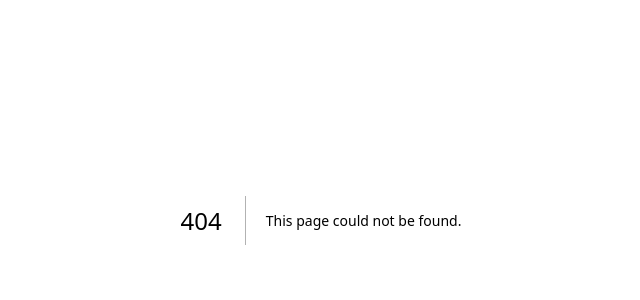
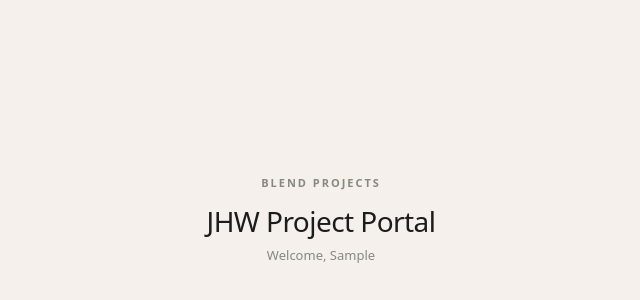
Before and after one commit to alexblend2025/blend-portal, a Next.js app: page /project/jhw in a window 1280 px wide. Before the commit this address had no page. Shown: the part 180-480 px from the top of the page, without its empty margins (319-959 px from the left). Built offline with nearby package versions, Linux system fonts and the light colour scheme; no server answers; sample sign-in values are in the browser's storage.

Commit message:
initial blend portal setup

```diff
--- a/app/layout.tsx
+++ b/app/layout.tsx
@@ -1,29 +1,22 @@
-import type { Metadata } from "next";
-import { Geist, Geist_Mono } from "next/font/google";
-import "./globals.css";
-
-const geistSans = Geist({
-  variable: "--font-geist-sans",
-  subsets: ["latin"],
-});
-
-const geistMono = Geist_Mono({
-  variable: "--font-geist-mono",
-  subsets: ["latin"],
-});
+import { ClerkProvider } from "@clerk/nextjs"
+import type { Metadata } from "next"
+import "./globals.css"
 
 export const metadata: Metadata = {
-  title: "Create Next App",
-  description: "Generated by create next app",
-};
+    title: "Blend Projects Portal",
+    description: "Client portal for Blend Projects",
+}
 
-export default function RootLayout({ children }: LayoutProps<"/">) {
-  return (
-    <html
-      lang="en"
-      className={`${geistSans.variable} ${geistMono.variable} h-full antialiased`}
-    >
-      <body className="min-h-full flex flex-col">{children}</body>
-    </html>
-  );
+export default function RootLayout({
+    children,
+}: {
+    children: React.ReactNode
+}) {
+    return (
+        <ClerkProvider>
+            <html lang="en">
+                <body>{children}</body>
+            </html>
+        </ClerkProvider>
+    )
 }
--- /dev/null
+++ b/app/project/jhw/page.tsx
@@ -0,0 +1,51 @@
+import { currentUser } from "@clerk/nextjs/server"
+import { redirect } from "next/navigation"
+
+export default async function JHWPage() {
+    const user = await currentUser()
+
+    if (!user) {
+        redirect("/sign-in")
+    }
+
+    return (
+        <div style={{
+            minHeight: "100vh",
+            background: "#F5F0EB",
+            fontFamily: "system-ui, sans-serif",
+            display: "flex",
+            alignItems: "center",
+            justifyContent: "center",
+        }}>
+            <div style={{
+                textAlign: "center",
+                color: "#1C1C1A",
+            }}>
+                <div style={{
+                    fontSize: 11,
+                    fontWeight: 600,
+                    letterSpacing: "0.18em",
+                    textTransform: "uppercase",
+                    color: "#888880",
+                    marginBottom: 8,
+                }}>
+                    BLEND PROJECTS
+                </div>
+                <h1 style={{
+                    fontSize: 28,
+                    fontWeight: 300,
+                    letterSpacing: "-0.02em",
+                    marginBottom: 4,
+                }}>
+                    JHW Project Portal
+                </h1>
+                <p style={{
+                    fontSize: 13,
+                    color: "#888880",
+                }}>
+                    Welcome, {user.firstName ?? user.emailAddresses[0].emailAddress}
+                </p>
+            </div>
+        </div>
+    )
+}
--- /dev/null
+++ b/app/sign-in/[[...sign-in]]/page.tsx
@@ -0,0 +1,16 @@
+import { SignIn } from "@clerk/nextjs"
+
+export default function SignInPage() {
+    return (
+        <div style={{
+            minHeight: "100vh",
+            background: "#F5F0EB",
+            fontFamily: "system-ui, sans-serif",
+            display: "flex",
+            alignItems: "center",
+            justifyContent: "center",
+        }}>
+            <SignIn />
+        </div>
+    )
+}
--- /dev/null
+++ b/middleware.ts
@@ -0,0 +1,18 @@
+import { clerkMiddleware, createRouteMatcher } from "@clerk/nextjs/server"
+
+const isProtectedRoute = createRouteMatcher([
+    "/project(.*)",
+])
+
+export default clerkMiddleware(async (auth, req) => {
+    if (isProtectedRoute(req)) {
+        await auth.protect()
+    }
+})
+
+export const config = {
+    matcher: [
+        "/((?!_next|[^?]*\\.(?:html?|css|js(?!on)|jpe?g|webp|png|gif|svg|ttf|woff2?|ico|csv|docx?|xlsx?|zip|webmanifest)).*)",
+        "/(api|trpc)(.*)",
+    ],
+}
--- a/package.json
+++ b/package.json
@@ -9,6 +9,7 @@
     "lint": "eslint"
   },
   "dependencies": {
+    "@clerk/nextjs": "^7.9.0",
     "next": "16.3.4",
     "react": "19.2.8",
     "react-dom": "19.2.8"
```
Also changed, not shown: 1 other file (tests, documents, lock files or other folders).
